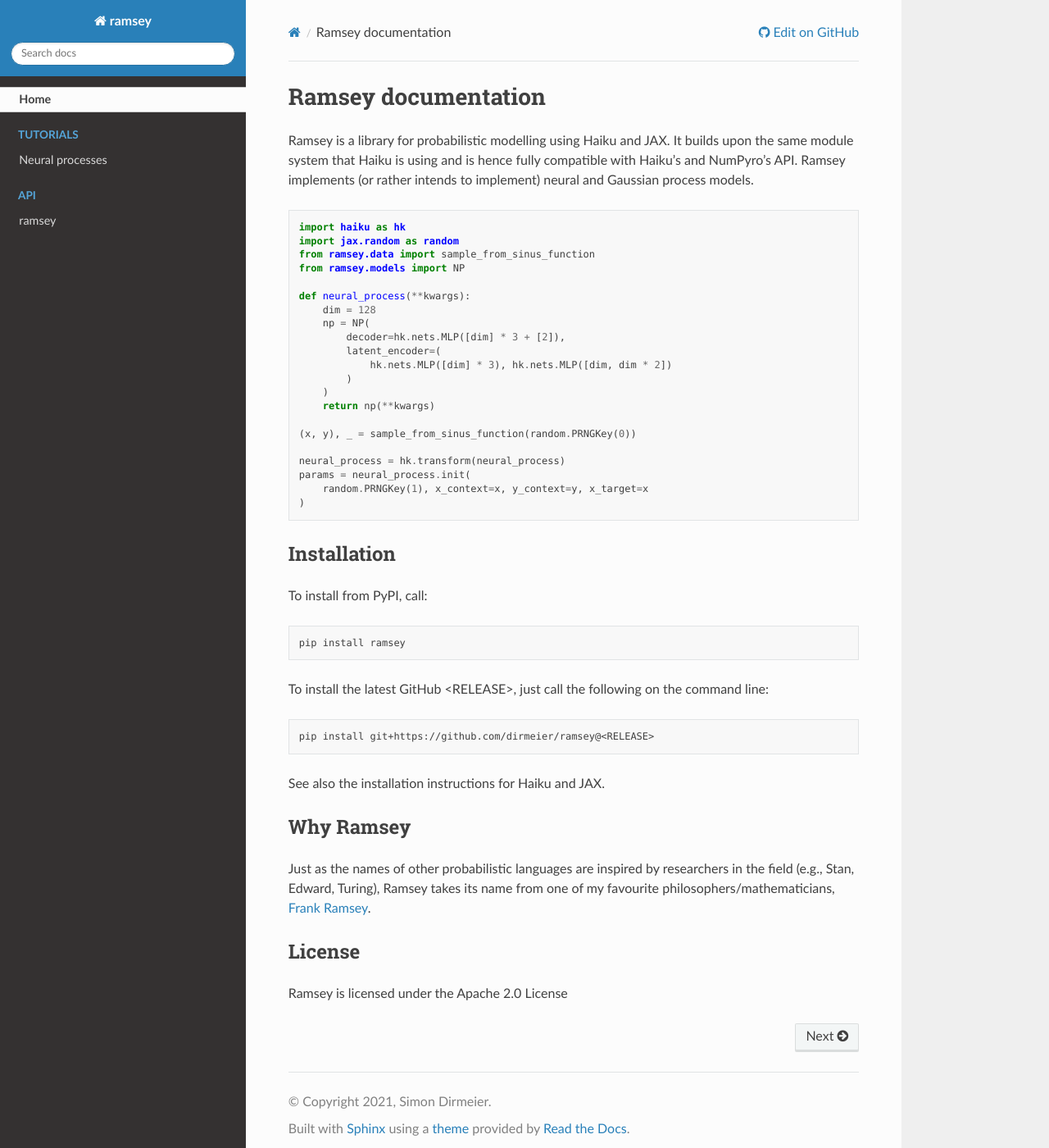
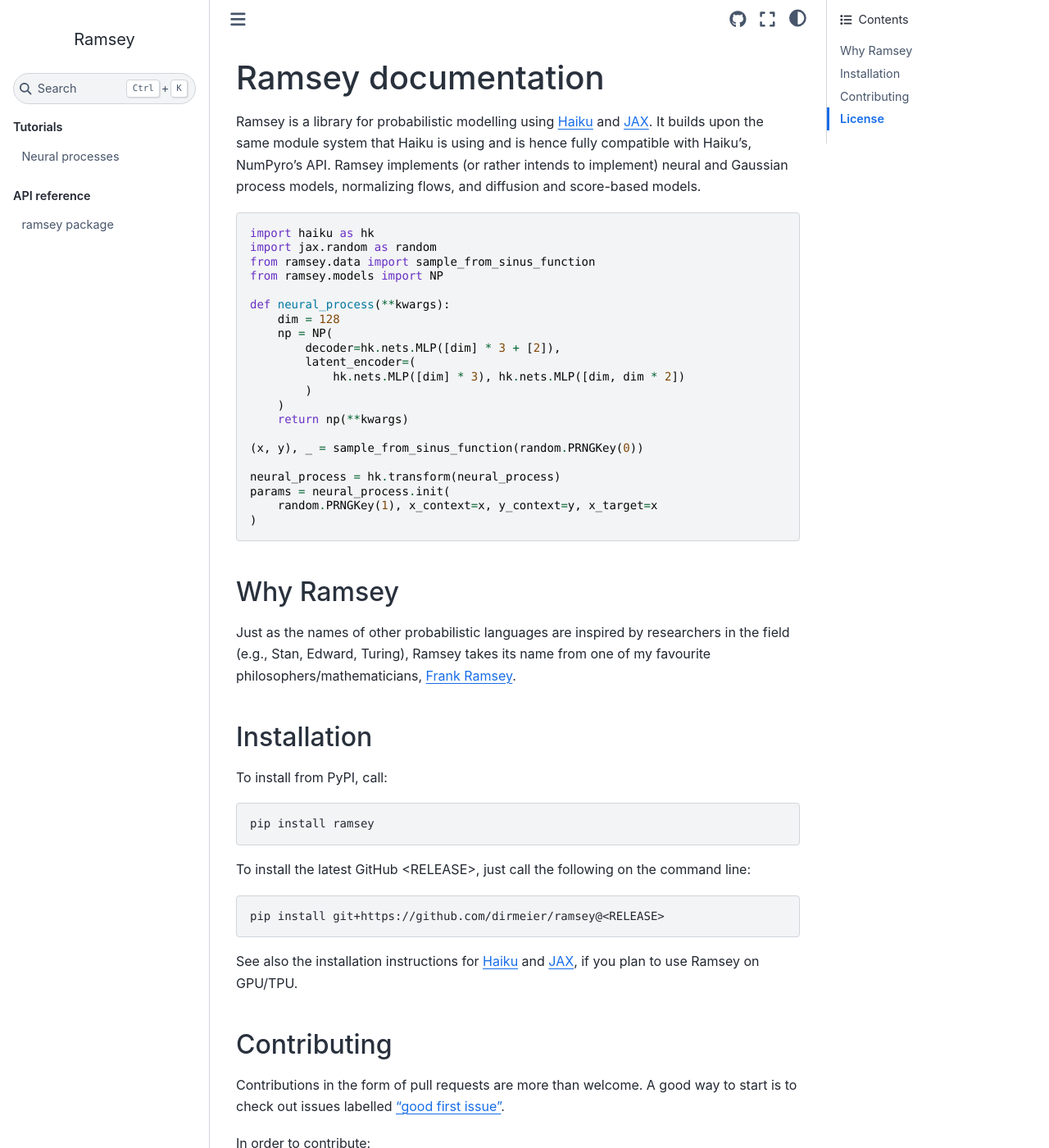
Before and after one commit to ramsey-devs/ramsey, a Sphinx documentation site: the page built from docs/source/index.rst, in a window 1280 px wide and 1400 px high. Shown: the whole window at 82% size. Built offline with Sphinx 7.4.7 and the Sphinx Book theme 1.1.4, drawn with Linux system fonts in a browser that asks for light colours; pages that are not in the unit, such as notebooks, are missing from menus; some of the changed text lies outside the part shown.

Commit message:
Replace documentation theme (#6)
* Replace documentation theme

* Try fixing coverage

* Combine yaml files in workflows

* Improve landing page

```diff
--- a/docs/requirements.txt
+++ b/docs/requirements.txt
@@ -1,11 +1,12 @@
 jupyter
 matplotlib
 nbsphinx
-pydata-sphinx-theme
 seaborn
 sphinx
+sphinx-autobuild
+sphinx-book-theme
+sphinx-math-dollar
 sphinx_autodoc_typehints
 sphinx_fontawesome
 sphinx_gallery
-sphinx_rtd_theme
 sphinxcontrib-fulltoc
--- a/docs/source/api.rst
+++ b/docs/source/api.rst
@@ -1,5 +1,5 @@
-ramsey
-======
+ramsey package
+==============
 
 .. currentmodule:: ramsey
 
--- a/docs/source/conf.py
+++ b/docs/source/conf.py
@@ -1,25 +1,27 @@
 import glob
 import os
+from datetime import date
 
-project = "ramsey"
-copyright = "2021, Simon Dirmeier"
-author = "Simon Dirmeier"
-release = "0.0.1"
+project = "Ramsey"
+copyright = f"{date.today().year}, the Ramsey developers"
+author = "Ramsey developers"
+release = "0.0.2"
 
 extensions = [
+    "nbsphinx",
     "sphinx.ext.autodoc",
     "sphinx.ext.autosummary",
     "sphinx.ext.doctest",
     "sphinx.ext.inheritance_diagram",
     "sphinx.ext.intersphinx",
+    "sphinx.ext.mathjax",
     "sphinx.ext.napoleon",
     "sphinx.ext.viewcode",
     "sphinx_autodoc_typehints",
     "sphinx_gallery.gen_gallery",
-    "nbsphinx",
+    "sphinx_math_dollar",
     "IPython.sphinxext.ipython_console_highlighting",
 ]
-
 
 sphinx_gallery_conf = {
     "examples_dirs": ["../../examples"],
@@ -29,14 +31,15 @@
     "min_reported_time": 1,
 }
 
+templates_path = ["_templates"]
 html_static_path = ["_static"]
-templates_path = ["_templates"]
 
 autodoc_default_options = {
     "member-order": "bysource",
     "special-members": True,
     "exclude-members": "__repr__, __str__, __weakref__",
 }
+
 exclude_patterns = [
     "_build",
     "build",
@@ -47,10 +50,18 @@
     "examples/*py"
 ]
 
-html_theme = "sphinx_rtd_theme"
-
 intersphinx_mapping = {
     "haiku": ("https://dm-haiku.readthedocs.io/en/latest/", None),
     "jax": ("https://jax.readthedocs.io/en/latest/", None),
     "numpyro": ("https://num.pyro.ai/en/stable/", None),
 }
+
+html_theme = "sphinx_book_theme"
+
+html_theme_options = {
+    "repository_url": "https://github.com/ramsey-devs/ramsey",
+    "use_repository_button": True,
+    "use_download_button": False,
+}
+
+html_title = "Ramsey"
--- a/docs/source/index.rst
+++ b/docs/source/index.rst
@@ -3,10 +3,10 @@
 Ramsey documentation
 ====================
 
-Ramsey is a library for probabilistic modelling using Haiku and JAX.
-It builds upon the same module system that Haiku is using
-and is hence fully compatible with Haiku's and NumPyro's API. Ramsey implements
-(or rather intends to implement) neural and Gaussian process models.
+Ramsey is a library for probabilistic modelling using `Haiku <https://github.com/deepmind/dm-haiku>`_ and `JAX <https://github.com/google/jax>`_.
+It builds upon the same module system that Haiku is using  and is hence fully compatible with Haiku's, NumPyro's API.
+Ramsey implements (or rather intends to implement) neural and Gaussian process models, normalizing flows,
+and diffusion and score-based models.
 
 .. code-block:: python
 
@@ -32,9 +32,16 @@
         random.PRNGKey(1), x_context=x, y_context=y, x_target=x
     )
 
+
+Why Ramsey
+----------
+
+Just as the names of other probabilistic languages are inspired by researchers in the field
+(e.g., Stan, Edward, Turing), Ramsey takes its name from one of my favourite philosophers/mathematicians,
+`Frank Ramsey <https://plato.stanford.edu/entries/ramsey/>`_.
+
 Installation
 ------------
-
 
 To install from PyPI, call:
 
@@ -49,25 +56,25 @@
 
     pip install git+https://github.com/dirmeier/ramsey@<RELEASE>
 
+See also the installation instructions for `Haiku <https://github.com/deepmind/dm-haiku>`_ and `JAX <https://github.com/google/jax>`_, if
+you plan to use Ramsey on GPU/TPU.
 
-See also the installation instructions for Haiku and JAX.
+Contributing
+------------
 
-Why Ramsey
-----------
+Contributions in the form of pull requests are more than welcome. A good way to start is to check out issues labelled
+`"good first issue" <https://github.com/ramsey-devs/ramsey/issues?q=is%3Aissue+is%3Aopen+label%3A%22good+first+issue%22>`_.
 
-Just as the names of other probabilistic languages are inspired by researchers in the field
-(e.g., Stan, Edward, Turing), Ramsey takes
-its name from one of my favourite philosophers/mathematicians,
-`Frank Ramsey <https://plato.stanford.edu/entries/ramsey/>`_.
+In order to contribute:
+
+1) Install Ramsey and dev dependencies via :code:`pip install -e '.[dev]'`,
+2) test your contribution/implementation by calling :code:`tox` on the (Unix) command line before submitting a PR.
 
 License
 -------
 
-Ramsey is licensed under the Apache 2.0 License
+Ramsey is licensed under a Apache 2.0 License
 
-..  toctree::
-     Home <self>
-    :hidden:
 
 ..  toctree::
     :caption: Tutorials
@@ -84,7 +91,7 @@
     examples/attentive_neural_process
 
 ..  toctree::
-    :caption: API
+    :caption: API reference
     :maxdepth: 1
     :hidden:
 
--- a/setup.py
+++ b/setup.py
@@ -33,8 +33,7 @@
     long_description=readme(),
     long_description_content_type="text/markdown",
     url="https://github.com/ramsey-devs/ramsey",
-    author="Simon Dirmeier",
-    author_email="sfyrbnd@pm.me",
+    author="The ramsey developers",
     license="Apache 2.0",
     keywords="bayes jax probabilistic models gaussian process neural process",
     packages=find_packages(),
```
Also changed, not shown: README.md (+32 -21 lines), 3 other files.
